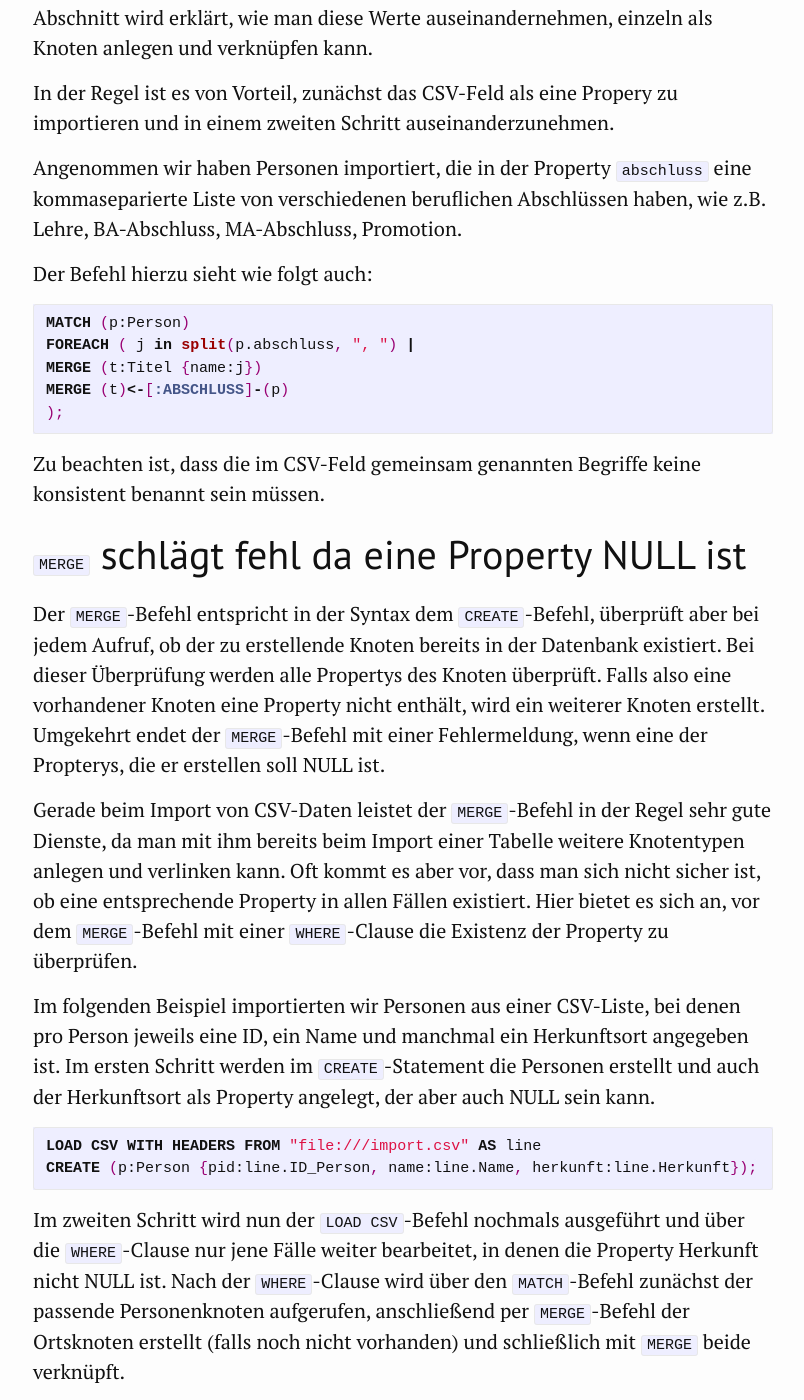
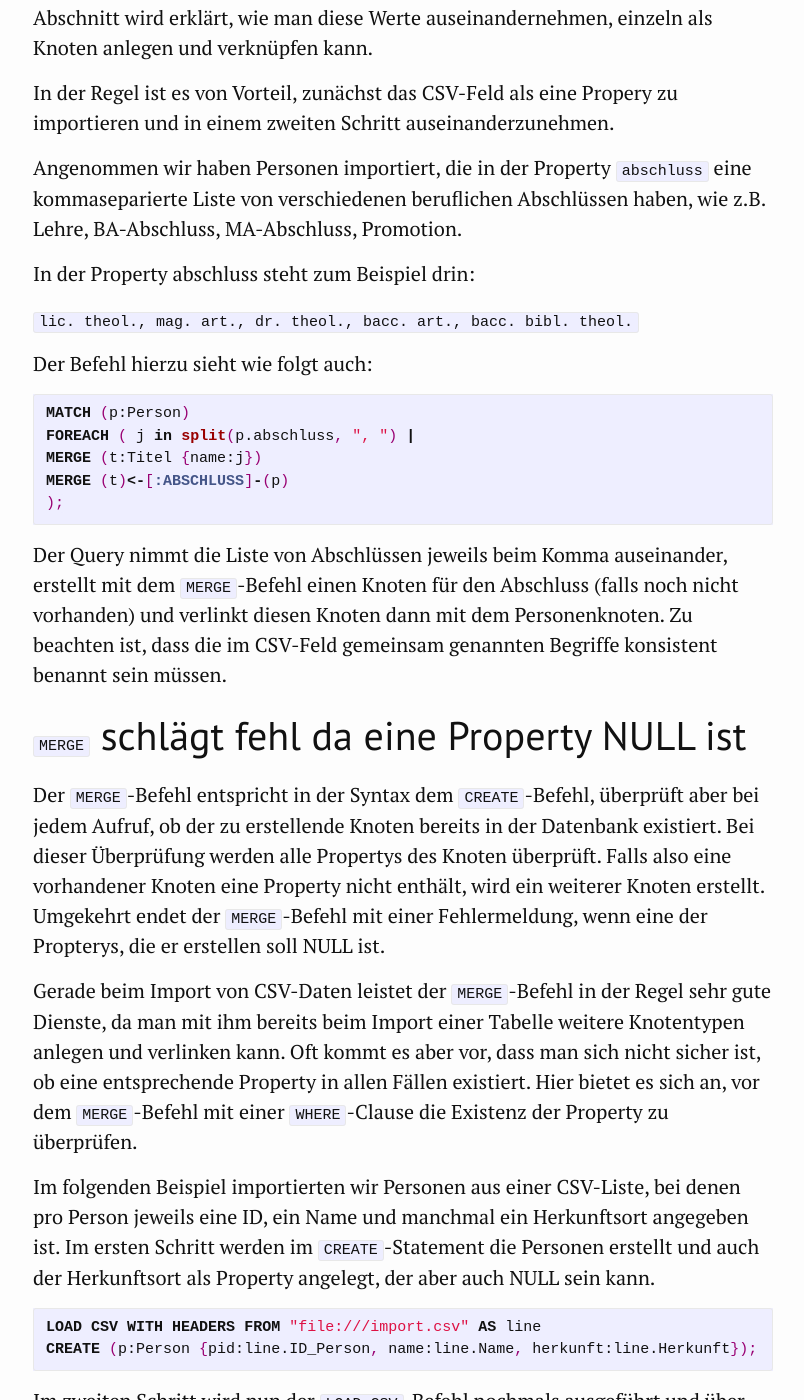
Before and after one commit to kuczera/Graphentechnologien, a Jekyll site: the page built from 85_Tipps und Tricks.md, in a window 1280 px wide and 1400 px high, scrolled down 701 px. Shown: the whole window, without its empty margins (237-1041 px from the left). Built offline with Jekyll 4.4.1, drawn with Linux system fonts in a browser that asks for light colours; some of the changed text lies outside the part shown.

Commit message:
Typo korrigiert

```diff
--- a/85_Tipps und Tricks.md
+++ b/85_Tipps und Tricks.md
@@ -19,6 +19,10 @@ In der Regel ist es von Vorteil, zunächst das CSV-Feld als eine Propery zu impo
 
 Angenommen wir haben Personen importiert, die in der Property `abschluss` eine kommaseparierte Liste von verschiedenen beruflichen Abschlüssen haben, wie z.B. Lehre, BA-Abschluss, MA-Abschluss, Promotion.
 
+In der Property abschluss steht zum Beispiel drin:
+
+`lic. theol., mag. art., dr. theol., bacc. art., bacc. bibl. theol.`
+
 Der Befehl hierzu sieht wie folgt auch:
 
 ~~~cypher
@@ -29,7 +33,8 @@ MERGE (t)<-[:ABSCHLUSS]-(p)
 );
 ~~~
 
-Zu beachten ist, dass die im CSV-Feld gemeinsam genannten Begriffe keine konsistent benannt sein müssen.
+Der Query nimmt die Liste von Abschlüssen jeweils beim Komma auseinander, erstellt mit dem `MERGE`-Befehl einen Knoten für den Abschluss (falls noch nicht vorhanden) und verlinkt diesen Knoten dann mit dem Personenknoten.
+Zu beachten ist, dass die im CSV-Feld gemeinsam genannten Begriffe konsistent benannt sein müssen.
 
 # `MERGE` schlägt fehl da eine Property NULL ist
 
@@ -64,7 +69,6 @@ WHERE NOT
 (reg)-[:PLACE_OF_ISSUE]->(:Place)
 RETURN reg;
 ~~~
-
 
 # Der `WITH`-Befehl
 
```
Also changed, not shown: other parts of 85_Tipps und Tricks.md (+1 -1 lines).
